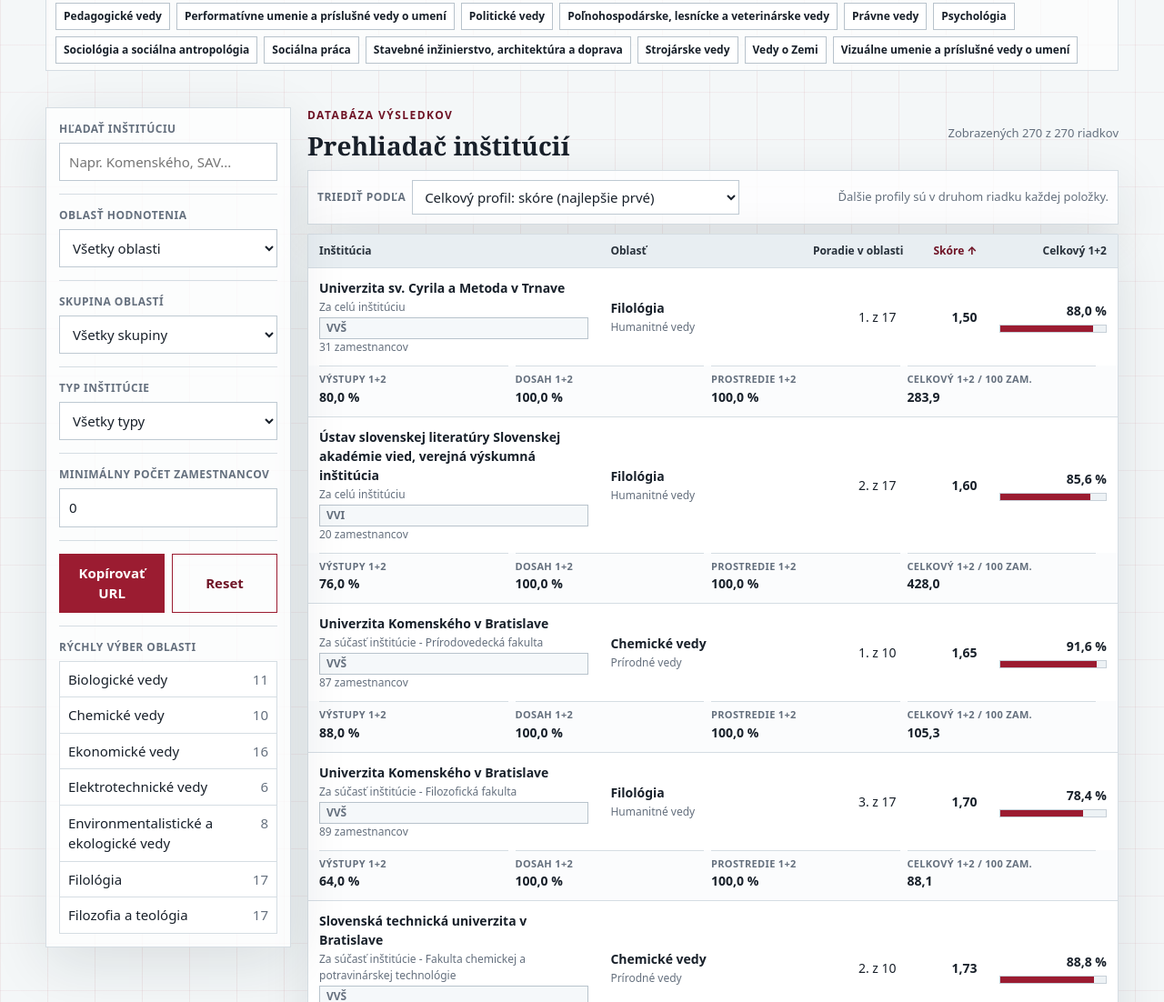
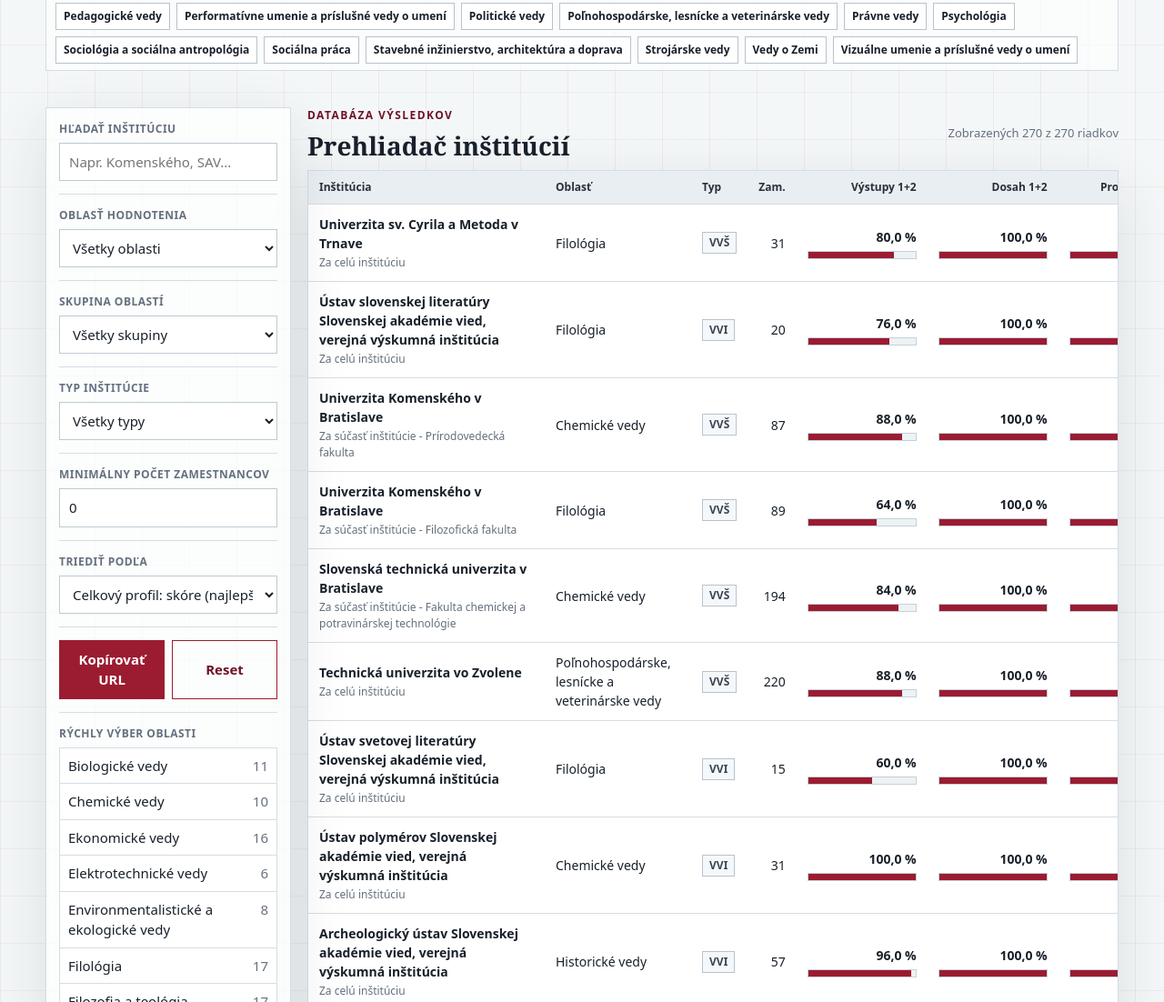
Before and after one commit to mrshu/ver2026, a plain HTML site: page web/index.html in a window 1280 px wide. Shown: the part 1250-2352 px from the top of the page at 91% size. Drawn offline with Linux system fonts and the light colour scheme.

Commit message:
revert: restore full results table
Previously the compact results layout hid too much of the comparison table;
this commit restores the full table so users can see all core VER profile
columns again. Keep the GitHub Pages deployment and preset-link work intact.

- Revert the compact primary/detail-row table refactor in `web/index.html`
- Restore the previous full-width results table and sidebar sorting controls

```diff
--- a/web/index.html
+++ b/web/index.html
@@ -200,6 +200,7 @@
   }
 
   .table-wrap {
+    overflow: auto;
     border: 1px solid var(--line);
     background: var(--panel);
     box-shadow: var(--shadow);
@@ -353,38 +354,6 @@
     margin-bottom: 12px;
   }
 
-  .results-panel {
-    min-width: 0;
-  }
-
-  .results-tools {
-    display: flex;
-    align-items: center;
-    justify-content: space-between;
-    gap: 10px;
-    margin-bottom: 10px;
-    border: 1px solid var(--line);
-    background: rgba(255, 255, 255, 0.78);
-    padding: 10px;
-    box-shadow: var(--shadow);
-  }
-
-  .results-tools .inline-field {
-    display: flex;
-    align-items: center;
-    gap: 7px;
-  }
-
-  .results-tools label {
-    margin: 0;
-    white-space: nowrap;
-  }
-
-  .results-tools select {
-    width: min(360px, 44vw);
-    padding: 7px 9px;
-  }
-
   .stat {
     color: var(--muted);
     font-size: 13px;
@@ -399,23 +368,8 @@
     color: var(--brand-dark);
   }
 
-  .results {
-    table-layout: fixed;
-  }
-
-  .results th,
-  .results td {
-    overflow-wrap: anywhere;
-  }
-
-  .results th:nth-child(1) { width: 36%; }
-  .results th:nth-child(2) { width: 25%; }
-  .results th:nth-child(3) { width: 13%; }
-  .results th:nth-child(4) { width: 10%; }
-  .results th:nth-child(5) { width: 16%; }
-
   .institution {
-    min-width: 0;
+    min-width: 260px;
   }
 
   .institution strong,
@@ -424,13 +378,6 @@
   }
 
   .institution span {
-    margin-top: 2px;
-    color: var(--muted);
-    font-size: 12px;
-  }
-
-  .group {
-    display: block;
     margin-top: 2px;
     color: var(--muted);
     font-size: 12px;
@@ -448,7 +395,7 @@
   }
 
   .bar-cell {
-    min-width: 104px;
+    min-width: 120px;
   }
 
   .bar {
@@ -462,53 +409,6 @@
 
   .bar span {
     background: var(--accent, var(--brand));
-  }
-
-  .metric-stack {
-    display: grid;
-    grid-template-columns: repeat(4, minmax(82px, 1fr));
-    gap: 8px;
-  }
-
-  .metric-mini {
-    border-top: 1px solid var(--line);
-    padding-top: 6px;
-  }
-
-  .metric-mini span {
-    display: block;
-    color: var(--muted);
-    font-size: 11px;
-    font-weight: 800;
-    letter-spacing: 0.03em;
-    text-transform: uppercase;
-  }
-
-  .metric-mini b {
-    display: block;
-    font-variant-numeric: tabular-nums;
-  }
-
-  .detail-row td {
-    padding-top: 0;
-    background: #fbfcfd;
-  }
-
-  .primary-row td {
-    border-bottom: 0;
-  }
-
-  .detail-content {
-    display: grid;
-    grid-template-columns: minmax(0, 1fr) auto;
-    gap: 12px;
-    align-items: start;
-  }
-
-  .detail-note {
-    color: var(--muted);
-    font-size: 12px;
-    max-width: 260px;
   }
 
   .note {
@@ -683,60 +583,6 @@
       padding: 9px 8px;
       font-size: 13px;
     }
-
-    .results thead {
-      display: none;
-    }
-
-    .results,
-    .results tbody,
-    .results tr,
-    .results td {
-      display: block;
-      width: 100%;
-    }
-
-    .results tbody tr {
-      border-bottom: 1px solid var(--line);
-    }
-
-    .results tbody tr.detail-row {
-      border-bottom: 0;
-    }
-
-    .results td {
-      border-bottom: 0;
-    }
-
-    .results td.num {
-      text-align: left;
-    }
-
-    .results td[data-label]::before {
-      content: attr(data-label);
-      display: block;
-      color: var(--muted);
-      font-size: 11px;
-      font-weight: 800;
-      letter-spacing: 0.03em;
-      text-transform: uppercase;
-    }
-
-    .metric-stack,
-    .detail-content,
-    .results-tools {
-      grid-template-columns: 1fr;
-      display: grid;
-    }
-
-    .results-tools .inline-field {
-      display: block;
-    }
-
-    .results-tools select {
-      width: 100%;
-      margin-top: 6px;
-    }
   }
 </style>
 </head>
@@ -865,6 +711,10 @@
         <label for="min-emp">Minimálny počet zamestnancov</label>
         <input type="number" id="min-emp" min="0" value="0" />
       </div>
+      <div class="filter-block">
+        <label for="sort-key">Triediť podľa</label>
+        <select id="sort-key"></select>
+      </div>
       <div class="filter-block button-row">
         <button class="btn" type="button" id="copy-link">Kopírovať URL</button>
         <button class="btn secondary" type="button" id="reset">Reset</button>
@@ -875,20 +725,13 @@
       </div>
     </aside>
 
-    <div class="results-panel" id="results-panel">
+    <div>
       <div class="toolbar">
         <div>
           <p class="eyebrow">Databáza výsledkov</p>
           <h2 id="browser-title">Prehliadač inštitúcií</h2>
         </div>
         <div class="stat" id="stat"></div>
-      </div>
-      <div class="results-tools">
-        <div class="inline-field">
-          <label for="sort-key">Triediť podľa</label>
-          <select id="sort-key"></select>
-        </div>
-        <p class="hint">Ďalšie profily sú v druhom riadku každej položky.</p>
       </div>
 
       <div class="table-wrap">
@@ -897,9 +740,15 @@
             <tr>
               <th data-sort="institution">Inštitúcia</th>
               <th data-sort="eval_area">Oblasť</th>
+              <th data-sort="inst_type">Typ</th>
+              <th data-sort="employees" class="num">Zam.</th>
+              <th data-sort="vystupy__top2" class="num">Výstupy 1+2</th>
+              <th data-sort="spolocensky_dosah__top2" class="num">Dosah 1+2</th>
+              <th data-sort="tvorive_prostredie__top2" class="num">Prostredie 1+2</th>
+              <th data-sort="celkovy__top2" class="num">Celkový 1+2</th>
+              <th data-sort="celkovy__top2_per_100_emp" class="num">Efekt. / 100 zam.</th>
               <th class="num">Poradie v oblasti</th>
               <th data-sort="celkovy__score" class="num">Skóre</th>
-              <th data-sort="celkovy__top2" class="num">Celkový 1+2</th>
             </tr>
           </thead>
           <tbody></tbody>
@@ -1096,22 +945,6 @@
   `;
 }
 
-function metricMini(label, value, formatter = pct) {
-  return `<div class="metric-mini"><span>${esc(label)}</span><b>${formatter(value)}</b></div>`;
-}
-
-function sortedMetricNote(row) {
-  const labels = new Map([
-    ["vystupy__top2", ["Výstupy 1+2", pct(row.vystupy__top2)]],
-    ["spolocensky_dosah__top2", ["Dosah 1+2", pct(row.spolocensky_dosah__top2)]],
-    ["tvorive_prostredie__top2", ["Prostredie 1+2", pct(row.tvorive_prostredie__top2)]],
-    ["celkovy__top2_per_100_emp", ["Celkový 1+2 / 100 zam.", number(row.celkovy__top2_per_100_emp)]],
-    ["employees", ["Zamestnanci", row.employees ?? "-"]],
-  ]);
-  const current = labels.get(state.sortKey);
-  return current ? `<div class="detail-note">Triedi sa podľa: <strong>${esc(current[0])}</strong> ${esc(current[1])}</div>` : "";
-}
-
 function renderResults() {
   const rows = sortRows(applyFilters());
 
@@ -1132,32 +965,21 @@
     const accent = AREA_ACCENTS[row.eval_area] || "#9b1c31";
     const areaRank = rankByRequestId.get(row.request_id);
     return `
-      <tr class="primary-row">
-        <td class="institution" data-label="Inštitúcia">
+      <tr>
+        <td class="institution">
           <strong>${esc(row.institution)}</strong>
           <span>${esc(row.inst_level)}</span>
-          <span><span class="tag">${esc(row.inst_type)}</span> ${row.employees ?? "-"} zamestnancov</span>
         </td>
-        <td data-label="Oblasť">
-          <strong>${esc(row.eval_area)}</strong>
-          <span class="group">${esc(row.eval_group)}</span>
-        </td>
-        <td class="num" data-label="Poradie">${areaRank ? rankLabel(areaRank.rank, areaRank.total) : "-"}</td>
-        <td class="num" data-label="Skóre"><strong>${score(row.celkovy__score)}</strong></td>
-        <td class="num" data-label="Celkový 1+2">${metricCell(row, "celkovy__top2", accent)}</td>
-      </tr>
-      <tr class="detail-row">
-        <td colspan="5">
-          <div class="detail-content">
-            <div class="metric-stack">
-              ${metricMini("Výstupy 1+2", row.vystupy__top2)}
-              ${metricMini("Dosah 1+2", row.spolocensky_dosah__top2)}
-              ${metricMini("Prostredie 1+2", row.tvorive_prostredie__top2)}
-              ${metricMini("Celkový 1+2 / 100 zam.", row.celkovy__top2_per_100_emp, number)}
-            </div>
-            ${sortedMetricNote(row)}
-          </div>
-        </td>
+        <td>${esc(row.eval_area)}</td>
+        <td><span class="tag">${esc(row.inst_type)}</span></td>
+        <td class="num">${row.employees ?? "-"}</td>
+        <td class="num">${metricCell(row, "vystupy__top2", accent)}</td>
+        <td class="num">${metricCell(row, "spolocensky_dosah__top2", accent)}</td>
+        <td class="num">${metricCell(row, "tvorive_prostredie__top2", accent)}</td>
+        <td class="num">${metricCell(row, "celkovy__top2", accent)}</td>
+        <td class="num"><strong>${number(row.celkovy__top2_per_100_emp)}</strong></td>
+        <td class="num">${areaRank ? rankLabel(areaRank.rank, areaRank.total) : "-"}</td>
+        <td class="num"><strong>${score(row.celkovy__score)}</strong></td>
       </tr>
     `;
   }).join("");
@@ -1193,20 +1015,6 @@
   state.sortAsc = params.has("dir") ? params.get("dir") !== "desc" : defaultSortAsc(state.sortKey);
 }
 
-function shouldScrollToResultsOnLoad() {
-  if (window.location.hash) return false;
-
-  const params = new URLSearchParams(window.location.search);
-  const sortKeys = new Set(SORT_OPTIONS.map(([key]) => key));
-  if (params.get("q")) return true;
-  if (meta.eval_areas.includes(params.get("area"))) return true;
-  if (meta.eval_groups.includes(params.get("group"))) return true;
-  if (meta.inst_types.includes(params.get("type"))) return true;
-  if ((parseInt(params.get("min_emp") || "0", 10) || 0) > 0) return true;
-  if (sortKeys.has(params.get("sort"))) return true;
-  return params.get("dir") === "desc";
-}
-
 function applyStateToControls() {
   document.getElementById("search").value = state.search;
   document.getElementById("area-select").value = state.area;
@@ -1236,7 +1044,6 @@
     if (!res.ok) throw new Error(`HTTP ${res.status}`);
     meta = await res.json();
     state.raw = meta.institutions;
-    const scrollToResults = shouldScrollToResultsOnLoad();
     readUrlState();
     buildControls();
     buildRankIndex();
@@ -1244,11 +1051,6 @@
     renderOverview();
     renderPresetChips();
     renderResults();
-    if (scrollToResults) {
-      requestAnimationFrame(() => {
-        document.getElementById("browser-title").scrollIntoView({ block: "start" });
-      });
-    }
   } catch (err) {
     document.querySelector("main").insertAdjacentHTML("afterbegin", `
       <div class="error">
```
